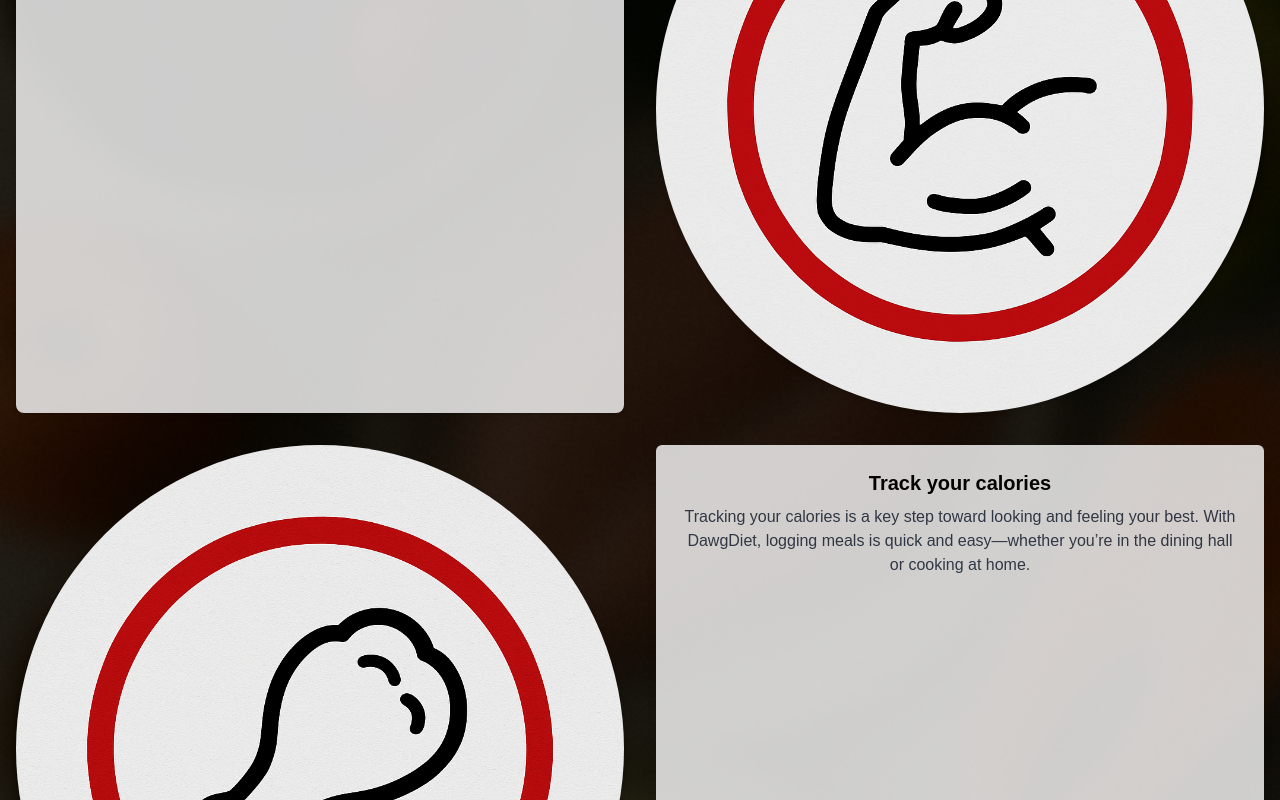
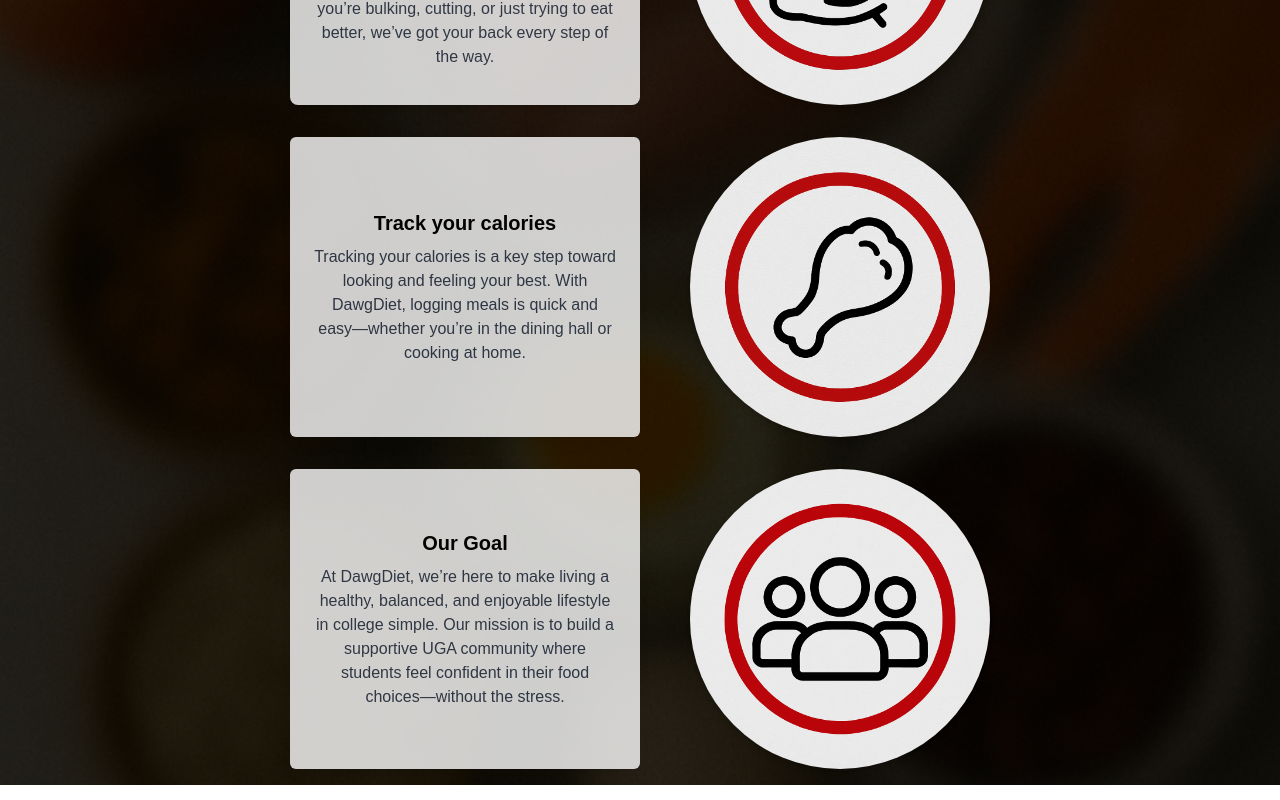
Before and after one commit to Ian-Spera/csci4300-fitness-web-app, a Next.js app: page / in a window 1280 px wide. Shown: the part 420-1220 px from the top of the page. Built offline with nearby package versions, Linux system fonts and the light colour scheme.

Commit message:
Fixed up scaling in splash page

```diff
--- a/src/app/page.tsx
+++ b/src/app/page.tsx
@@ -2,8 +2,6 @@
 import React, { useEffect } from 'react';
 import foodBackground from "./assets/food_background.png";
 import Image from 'next/image';
-
-
 
 export default function Home() {
   return (
@@ -11,11 +9,8 @@
       className="min-h-screen bg-cover bg-center p-4"
       style={{
         backgroundImage: "url('/assets/food_background.png')",
-
-
       }}
     >
-
       <div className="flex justify-center">
         <div className="bg-red-600 text-white opacity-95 text-center rounded-md py-4 px-6 max-w-xl w-full shadow-lg">
           <h1 className="text-2xl font-bold">
@@ -24,79 +19,74 @@
         </div>
       </div>
 
-
-
-      {/* Main Content Cards and Images */}
-      <div className="mt-8 grid grid-cols-2 md:grid-cols-2 lg:grid-cols-2 gap-8">
+      {/* Grouped Pairs of Card and Image */}
+      <div className="mt-8 flex flex-col gap-8">
+        {/* Pair 1 */}
+        <div className="flex items-center justify-center gap-[50px]">
           {/* Card 1 */}
-        <div className="bg-white opacity-80 p-6 rounded-lg shadow-md text-center flex flex-col items-center">
+          <div className="h-[300px] w-[350px] bg-white opacity-80 p-6 rounded-lg shadow-md text-center flex flex-col justify-center">
             <h2 className="text-xl font-bold mb-2 text-black">Hit your fitness goals!</h2>
             <p className="text-gray-700">
-          Your diet is the foundation of any successful fitness journey. At DawgDiet, we make staying on track simple, fun, and actually effective—so you can fuel your goals without the guesswork. Whether you’re bulking, cutting, or just trying to eat better, we’ve got your back every step of the way.
+              Your diet is the foundation of any successful fitness journey. At DawgDiet, we
+              make staying on track simple, fun, and actually effective—so you can fuel your
+              goals without the guesswork. Whether you’re bulking, cutting, or just trying to
+              eat better, we’ve got your back every step of the way.
             </p>
-
           </div>
-
-
 
           {/* Image 1 */}
           <div>
             <img
               src="/assets/FlexedArm.png"
-            alt="Hover Display"
-            className="w-full h-auto rounded-full shadow-md"
-          >
-          </img>
-
+              alt="Flexed Arm"
+              className="w-[300px] h-[300px] rounded-full shadow-md"
+            />
+          </div>
         </div>
 
-
+        {/* Pair 2 */}
+        <div className="flex items-center justify-center gap-[50px]">
+          {/* Card 2 */}
+          <div className="h-[300px] w-[350px] bg-white opacity-80 p-6 rounded-md shadow-lg text-center flex flex-col justify-center">
+            <h2 className="text-xl font-bold mb-2 text-black">Track your calories</h2>
+            <p className="text-gray-700">
+              Tracking your calories is a key step toward looking and feeling your best. With
+              DawgDiet, logging meals is quick and easy—whether you’re in the dining hall or
+              cooking at home.
+            </p>
+          </div>
 
           {/* Image 2 */}
           <div>
             <img
               src="/assets/ChickenWing.png"
-            alt="Hover Display"
-            className="w-full h-auto rounded-full shadow-md"
-          >
-          </img>
-
+              alt="Chicken Wing"
+              className="w-[300px] h-[300px] rounded-full shadow-md"
+            />
+          </div>
         </div>
 
-
-
-        {/* Card 2 */}
-        <div className="bg-white opacity-80 p-6 rounded-md shadow-lg">
-          <h2 className="text-xl font-bold mb-2 text-black text-center">Track your calories</h2>
-          <p className="text-gray-700 text-center">
-          Tracking your calories is a key step toward looking and feeling your best. With DawgDiet, logging meals is quick and easy—whether you’re in the dining hall or cooking at home.
+        {/* Pair 3 */}
+        <div className="flex items-center justify-center gap-[50px]">
+          {/* Card 3 */}
+          <div className="h-[300px] w-[350px] bg-white opacity-80 p-6 rounded-md shadow-lg text-center flex flex-col justify-center">
+            <h2 className="text-xl font-bold mb-2 text-black">Our Goal</h2>
+            <p className="text-gray-700">
+              At DawgDiet, we’re here to make living a healthy, balanced, and enjoyable
+              lifestyle in college simple. Our mission is to build a supportive UGA community
+              where students feel confident in their food choices—without the stress.
             </p>
           </div>
-
-
-
-        {/* Card 3 */}
-        <div className="bg-white opacity-80 p-6 rounded-md shadow-lg">
-          <h2 className="text-xl font-bold mb-2 text-black text-center">Our Goal</h2>
-          <p className="text-gray-700 text-center">
-          At DawgDiet, we’re here to make living a healthy, balanced, and enjoyable lifestyle in college simple. Our mission is to build a supportive UGA community where students feel confident in their food choices—without the stress.
-          </p>
-        </div>
-
-
 
           {/* Image 3 */}
           <div>
             <img
               src="/assets/Group.png"
-            alt="Hover Display"
-            className="w-full h-auto rounded-full shadow-md"
-          >
-          </img>
+              alt="Group"
+              className="w-[300px] h-[300px] rounded-full shadow-md"
+            />
           </div>
-
-
-
+        </div>
       </div>
     </div>
   );
```
Lines whose indentation alone changed are shown as unchanged.
